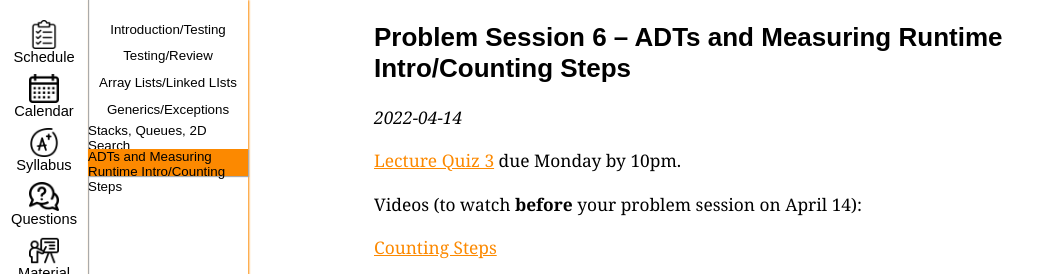
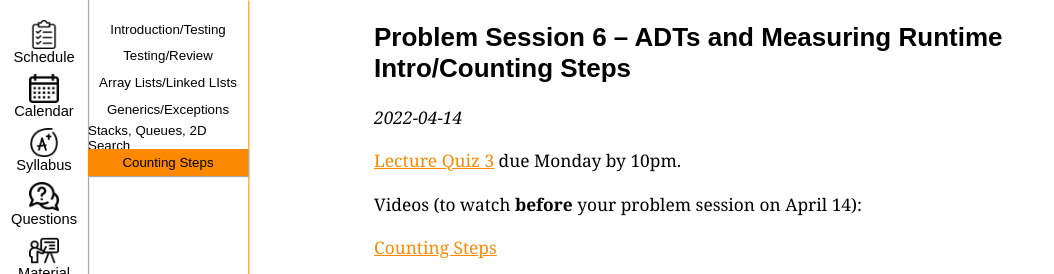
Before and after one commit to memelissa/ucsd-cse12-sp22.github.io, a Jekyll site: the page built from _lectures/lecture6.md, in a window 1280 px wide, cut to the strip 0-274 px from the top of the page. Shown: the whole strip, without its empty margins (0-1054 px from the left). Built offline with Jekyll 4.4.1, drawn with Linux system fonts in a browser that asks for light colours.

Commit message:
Update lecture6.md

```diff
--- a/_lectures/lecture6.md
+++ b/_lectures/lecture6.md
@@ -1,7 +1,7 @@
 ---
 layout: with-sidebar
 index: 6
-name: ADTs and Measuring Runtime Intro/Counting Steps
+name: Counting Steps
 released-on: "2022-04-14"
 videos:
   - title: Counting Steps
```
